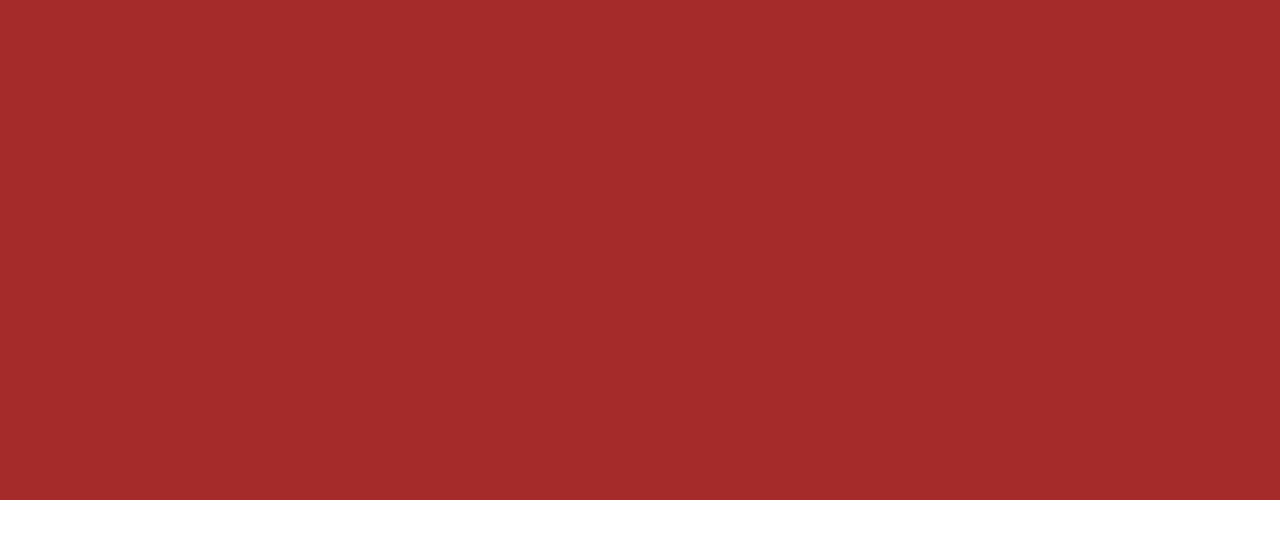
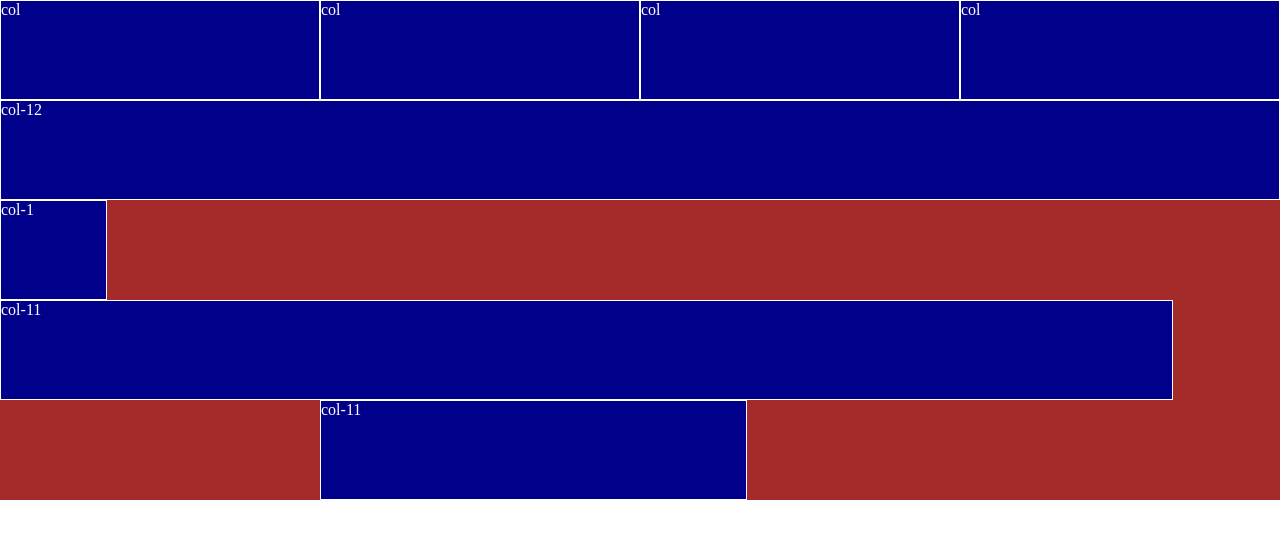
Before and after one commit to Vasmayer/html-css-12bool, a plain HTML site: page index.html in a window 1280 px wide. Drawn offline with Linux system fonts and the light colour scheme.

Commit message:
small library complete

```diff
--- a/css/12bool.css
+++ b/css/12bool.css
@@ -17,17 +17,140 @@
     width: 100%;
     max-width: 100%;
 }
-
+/*RIGA*/
 .row
 {
     display: flex;
     flex-direction: row;
     flex-wrap: wrap;
 }
-.container-fluid
+/*COLONNA*/
+[class^="col"]
 {
     flex-grow: 0;
     flex-shrink: 0;
     flex-basis: auto;
+}
+.col
+{
+    flex-grow: 1;
+}
+
+.col-1
+{
+    flex-basis: calc( 100% / 12 * 1 );
+    max-width: calc( 100% / 12 * 1 );
 
 }
+.col-2
+{
+    flex-basis: calc( 100% / 12 * 2 );
+    max-width: calc( 100% / 12 * 2 );
+
+}
+.col-3
+{
+    flex-basis: calc( 100% / 12 * 3 );
+    max-width: calc( 100% / 12 * 3 );
+
+}
+.col-4
+{
+    flex-basis: calc( 100% / 12 * 4 );
+    max-width: calc( 100% / 12 * 4 );
+
+}
+.col-5
+{
+    flex-basis: calc( 100% / 12 * 5 );
+    max-width: calc( 100% / 12 * 5 );
+
+}
+.col-6
+{
+    flex-basis: calc( 100% / 12 * 6 );
+    max-width: calc( 100% / 12 * 6 );
+
+}
+.col-7
+{
+    flex-basis: calc( 100% / 12 * 7 );
+    max-width: calc( 100% / 12 * 7 );
+
+}
+.col-8
+{
+    flex-basis: calc( 100% / 12 * 8 );
+    max-width: calc( 100% / 12 * 8 );
+
+}
+.col-9
+{
+    flex-basis: calc( 100% / 12 * 9 );
+    max-width: calc( 100% / 12 * 9 );
+
+}
+.col-10
+{
+    flex-basis: calc( 100% / 12 * 10 );
+    max-width: calc( 100% / 12 * 10 );
+
+}
+.col-11
+{
+    flex-basis: calc( 100% / 12 * 11 );
+    max-width: calc( 100% / 12 * 11);
+
+}
+.col-12
+{
+    flex-basis: 100%;
+    max-width: 100%;
+
+}
+/*OFFSET*/
+
+.offset-1
+{
+    margin-left: calc( 100% / 12 * 1);
+}
+.offset-2
+{
+    margin-left: calc( 100% / 12 * 2);
+}
+.offset-3
+{
+    margin-left: calc( 100% / 12 * 3);
+}
+.offset-4
+{
+    margin-left: calc( 100% / 12 * 4);
+}
+.offset-5
+{
+    margin-left: calc( 100% / 12 * 5);
+}
+.offset-6
+{
+    margin-left: calc( 100% / 12 * 6);
+}
+.offset-7
+{
+    margin-left: calc( 100% / 12 * 7);
+}
+.offset-8
+{
+    margin-left: calc( 100% / 12 * 8);
+}
+.offset-9
+{
+    margin-left: calc( 100% / 12 * 9);
+}
+.offset-10
+{
+    margin-left: calc( 100% / 12 * 10);
+}
+.offset-11
+{
+    margin-left: calc( 100% / 12 * 11);
+}
--- a/css/style.css
+++ b/css/style.css
@@ -8,3 +8,11 @@
     height: 500px;
     background-color: brown;
 }
+
+[class^="col"]
+{
+    height: 100px;
+    background-color: darkblue;
+    border: 1px solid white;
+    color: white;
+}
--- a/index.html
+++ b/index.html
@@ -13,6 +13,22 @@
 
     <div class="container-fluid">
 
+        <div class="row">
+            <div class="col">col</div>
+            <div class="col">col</div>
+            <div class="col">col</div>
+            <div class="col">col</div>
+            <div class="col-12">col-12</div>
+        </div>
+        <div class="row">
+            <div class="col-1">col-1</div>
+        </div>
+        <div class="row">
+            <div class="col-11">col-11</div>
+        </div>
+        <div class="row">
+            <div class="col-4 offset-3">col-11</div>
+        </div>
 
     </div>
 
```
